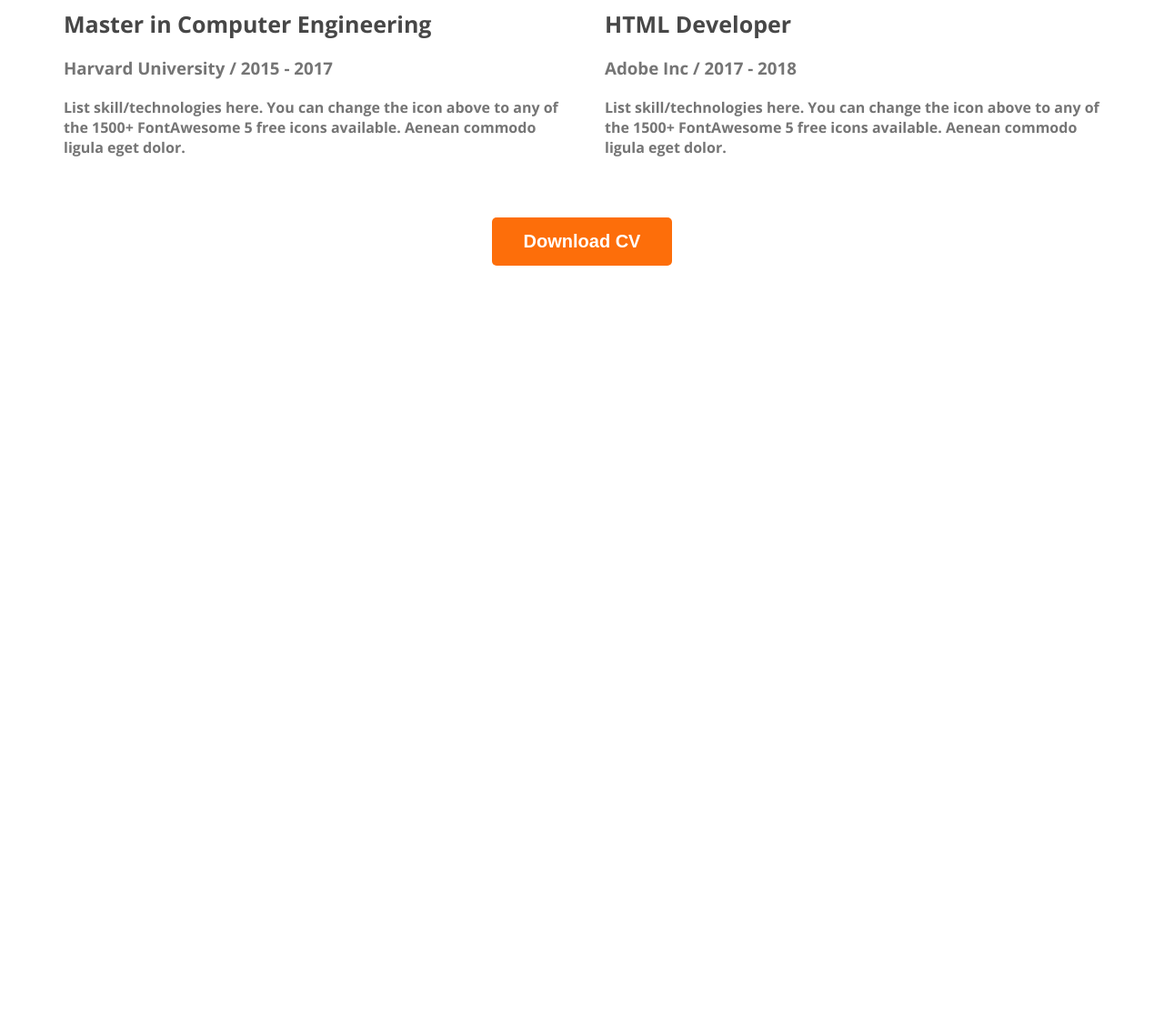
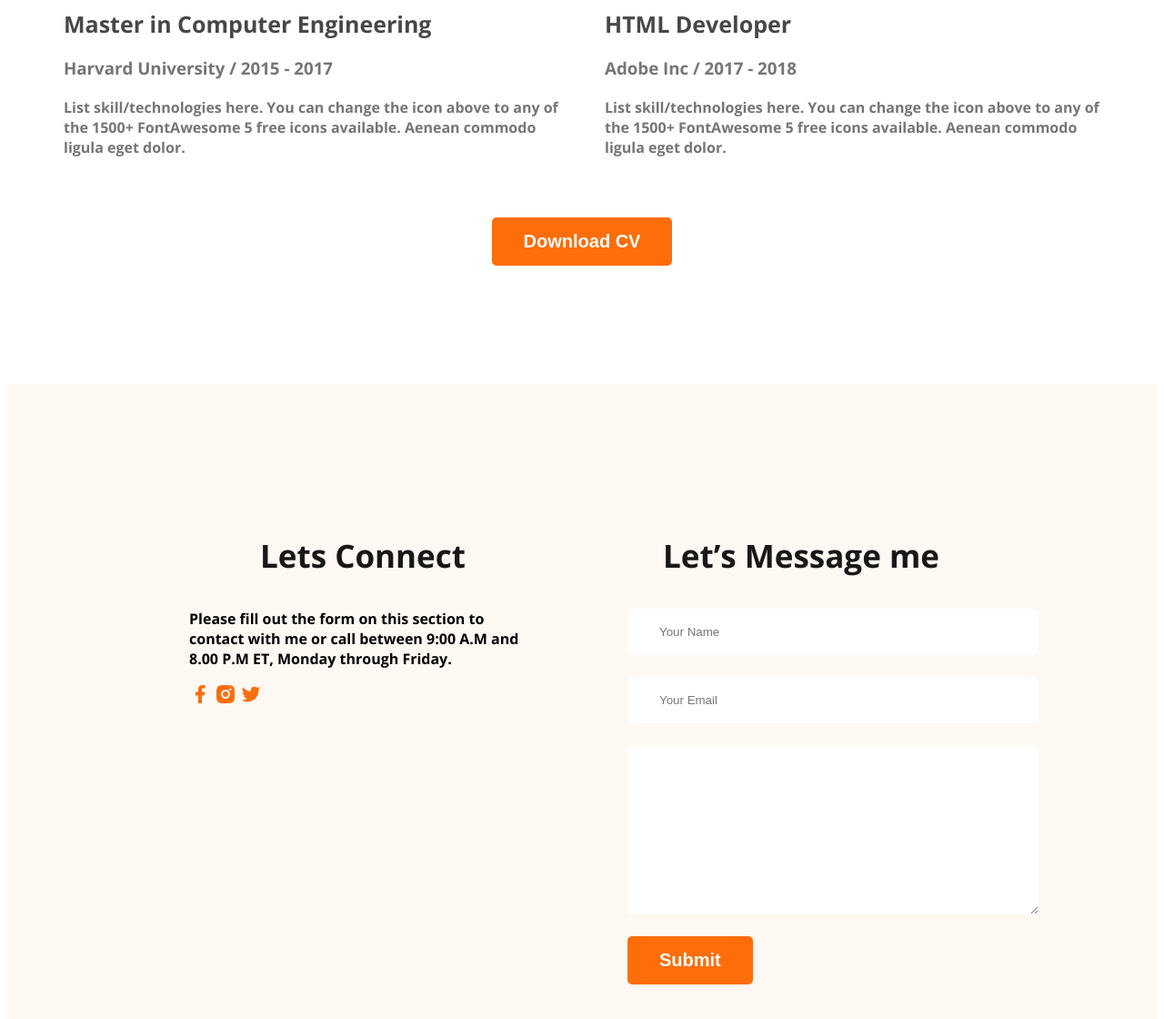
Before and after one commit to ramimstar/first-web-developer-portfolio, a plain HTML site: page index.html in a window 1280 px wide. Shown: the part 3047-4167 px from the top of the page at 91% size. Before the commit the page ends 3347 px from the top, so only its background shows below. Drawn offline with nearby package versions, Linux system fonts and the light colour scheme.

Commit message:
added all

```diff
--- a/index.html
+++ b/index.html
@@ -168,7 +168,27 @@
         </section>
     </main>
     <footer>
-
+        <div class="footer-resume-column">
+            <h3 class="section-title">
+                Lets Connect
+            </h3>
+            <p>Please fill out the form on this section to contact with me or call between 9:00 A.M and 8.00 P.M ET, Monday through Friday.</p>
+            <div  class="social-links">
+                <a href=""><img src="images/icons/facebook.png" alt=""></a>
+                <a href=""><img src="images/icons/insta.png" alt=""></a>
+                <a href=""><img src="images/icons/twitter.png" alt=""></a>
+            </div>
+        </div>
+        <div class="footer-resume-column">
+            <h3 class="section-title">
+                Let’s Message me
+            </h3>
+            <form class="contact" action="">
+                <input type="text" name="" id="" placeholder="Your Name">
+                <input type="email" name="" id="" placeholder="Your Email">
+                <textarea name="" id="" cols="30" rows="10"></textarea>
+                <input class="button-primary" type="submit" value="Submit">
+            </form>
+        </div>
     </footer>
 </body>
-</html>
--- a/style/portfolio.css
+++ b/style/portfolio.css
@@ -183,3 +183,23 @@ main{
     margin-top: 50px;
 
 }
+footer{
+    display: flex;
+    gap: 100px;
+    background-color:#FFF8F3;
+    margin-top: 130px;
+    padding: 130px 200px;
+}
+.footer-resume-column{
+    width: 50%;
+}
+.contact input[type="text"],input[type="email"], textarea{
+    display: block;
+    margin-bottom: 24px;
+    padding: 18px 35px;
+    color: #757575;
+    border-radius: 5px;
+    background: #FFF;
+    border: 0;
+    width: 100%;
+}
```
